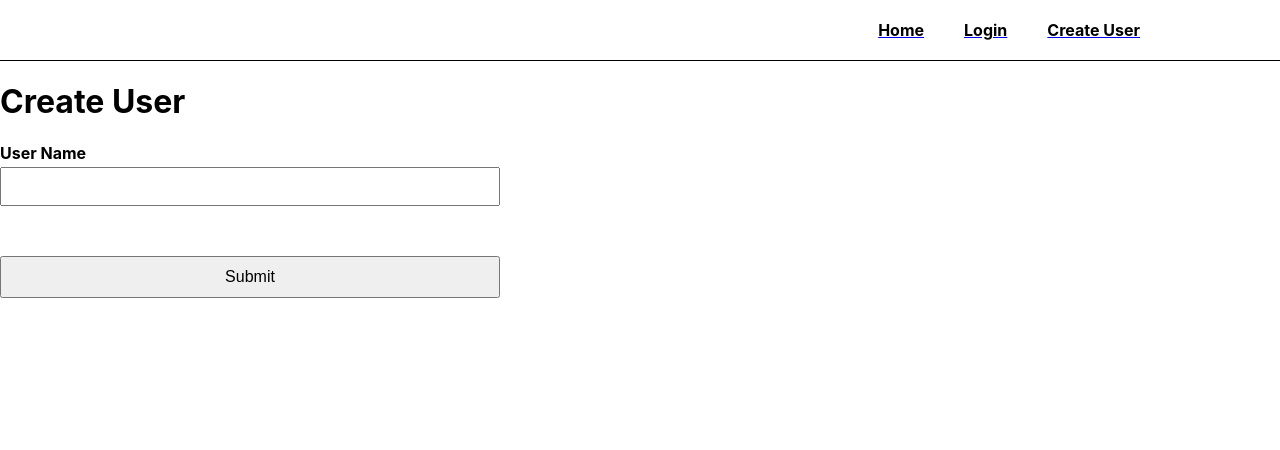
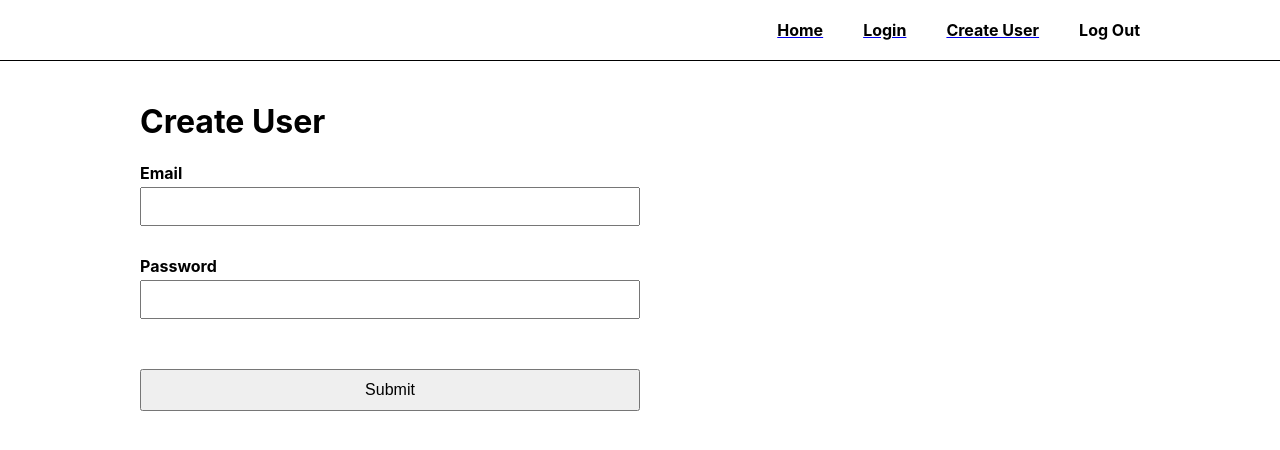
Before and after one commit to jasonliny/dm3193_exercise-six, a React (Create React App) app: page /create in a window 1280 px wide. Shown: the top 450 px of the page. Built offline with nearby package versions, Linux system fonts and the light colour scheme; no server answers.

Commit message:
Setup creating user, user profile, and logging out

```diff
--- a/src/App.js
+++ b/src/App.js
@@ -3,7 +3,7 @@
 import { initializeApp } from "firebase/app";
 import {
   getAuth,
-  createUserWithEmailAndPassword,
+  // createUserWithEmailAndPassword,
   onAuthStateChanged,
 } from "firebase/auth";
 
@@ -15,7 +15,7 @@
 import LoginPage from "./pages/Login";
 import UserProfilePage from "./pages/UserProfile";
 
-import Header from "./components/Header";
+// import Header from "./components/Header";
 
 const firebaseConfig = {
   apiKey: "AIzaSyAZ-QvGyKiP8YVv-JWxNTrT1a5bWiM1NEs",
@@ -26,26 +26,11 @@
   appId: "1:1008656341652:web:fce2b13579e70beab17281",
 };
 
-const router = createBrowserRouter([
-  {
-    path: "/",
-    element: <UserProfilePage />,
-  },
-  {
-    path: "/login",
-    element: <LoginPage />,
-  },
-  {
-    path: "/create",
-    element: <CreateUserPage />,
-  },
-]);
-
 function App() {
-  const [AppInitialized, setAppInitialized] = useState(false);
-  const [IsLoading, setIsLoading] = useState(true);
-  const [IsLoggedIn, setIsLoggedIn] = useState(false);
-  const [UserInformation, setUserInformation] = useState({});
+  const [appInitialized, setAppInitialized] = useState(false);
+  const [isLoading, setIsLoading] = useState(true);
+  const [isLoggedIn, setIsLoggedIn] = useState(false);
+  const [userInformation, setUserInformation] = useState({});
 
   useEffect(() => {
     initializeApp(firebaseConfig);
@@ -53,7 +38,7 @@
   }, []);
 
   useEffect(() => {
-    if (AppInitialized) {
+    if (appInitialized) {
       const auth = getAuth();
       onAuthStateChanged(auth, (user) => {
         if (user) {
@@ -63,13 +48,50 @@
           setUserInformation({});
           setIsLoggedIn(false);
         }
+        setIsLoading(false);
       });
     }
-  }, [AppInitialized]);
+  }, [appInitialized]);
+
+  console.log(userInformation);
+
+  const router = createBrowserRouter([
+    {
+      path: "/",
+      element: (
+        <UserProfilePage
+          isLoading={isLoading}
+          isLoggedIn={isLoggedIn}
+          userInformation={userInformation}
+          setIsLoggedIn={setIsLoggedIn}
+          setUserInformation={setUserInformation}
+        />
+      ),
+    },
+    {
+      path: "/login",
+      element: (
+        <LoginPage
+          isLoggedIn={isLoggedIn}
+          setIsLoggedIn={setIsLoggedIn}
+          setUserInformation={setUserInformation}
+        />
+      ),
+    },
+    {
+      path: "/create",
+      element: (
+        <CreateUserPage
+          isLoggedIn={isLoggedIn}
+          setIsLoggedIn={setIsLoggedIn}
+          setUserInformation={setUserInformation}
+        />
+      ),
+    },
+  ]);
 
   return (
     <div className="App">
-      <Header />
       <RouterProvider router={router} />
     </div>
   );
--- a/src/components/CreateUserForm.js
+++ b/src/components/CreateUserForm.js
@@ -1,10 +1,12 @@
 import React from "react";
 
-function CreateUserForm() {
+function CreateUserForm({ signUpUser }) {
   return (
-    <form className="FormElement">
-      <label htmlFor="userName">User Name</label>
-      <input type="text" name="userName" />
+    <form className="FormElement" onSubmit={(e) => signUpUser(e)}>
+      <label htmlFor="email">Email</label>
+      <input type="email" name="email" />
+      <label htmlFor="password">Password</label>
+      <input type="password" name="password" />
 
       <button type="submit">Submit</button>
     </form>
--- a/src/components/Header.js
+++ b/src/components/Header.js
@@ -1,18 +1,30 @@
 import React from "react";
+import { Link } from "react-router-dom";
+import { getAuth, signOut } from "firebase/auth";
 
-function Header() {
+function Header({ setIsLoggedIn, setUserInformation }) {
+  function logout() {
+    const auth = getAuth();
+    signOut(auth)
+      .then(() => {
+        setUserInformation({});
+        setIsLoggedIn(false);
+      })
+      .catch((error) => console.warn(error));
+  }
   return (
     <header>
       <nav>
-        <a href="/">
+        <Link to="/">
           <p>Home</p>
-        </a>
-        <a href="/login">
+        </Link>
+        <Link to="/login">
           <p>Login</p>
-        </a>
-        <a href="/create">
+        </Link>
+        <Link to="/create">
           <p>Create User</p>
-        </a>
+        </Link>
+        <p onClick={() => logout()}>Log Out</p>
       </nav>
     </header>
   );
--- a/src/pages/CreateUser.js
+++ b/src/pages/CreateUser.js
@@ -1,12 +1,63 @@
-import React from "react";
+// import userEvent from "@testing-library/user-event";
+import { useNavigate } from "react-router";
+import { createUserWithEmailAndPassword, getAuth } from "firebase/auth";
+import React, { useCallback, useState, useEffect } from "react";
 import CreateUserForm from "../components/CreateUserForm";
+import Header from "../components/Header";
 
-function CreateUserPage() {
+function CreateUserPage({ isLoggedIn, setIsLoggedIn, setUserInformation }) {
+  const [errors, setErrors] = useState();
+  const navigate = useNavigate();
+
+  useEffect(() => {
+    if (isLoggedIn) navigate("/");
+  }, [isLoggedIn]);
+
+  const signUpUser = useCallback(
+    (e) => {
+      e.preventDefault();
+
+      const email = e.currentTarget.email.value;
+      const password = e.currentTarget.password.value;
+
+      console.log(email, password);
+
+      const auth = getAuth();
+
+      createUserWithEmailAndPassword(auth, email, password)
+        .then((userCredential) => {
+          const user = userCredential.user;
+          setIsLoggedIn(true);
+          setUserInformation({
+            email: user.email,
+            displayName: user.displayName,
+            uid: user.uid,
+            accessToken: user.accessToken,
+          });
+          setErrors();
+        })
+        .catch((error) => {
+          const errorCode = error;
+          const errorMessage = error.message;
+          console.warn({ error, errorCode, errorMessage });
+          setErrors(errorMessage);
+        });
+    },
+    [setErrors, setIsLoggedIn, setUserInformation]
+  );
+
   return (
-    <div>
-      <h1>Create User</h1>
-      <CreateUserForm />
-    </div>
+    <>
+      <Header
+        setIsLoggedIn={setIsLoggedIn}
+        setUserInformation={setUserInformation}
+      />
+      <div className="PageWrapper">
+        <h1>Create User</h1>
+        <CreateUserForm signUpUser={signUpUser} />
+        <p>{errors}</p>
+      </div>
+    </>
   );
 }
 export default CreateUserPage;
--- a/src/pages/Login.js
+++ b/src/pages/Login.js
@@ -1,12 +1,24 @@
-import React from "react";
+import React, { useEffect } from "react";
+import { useNavigate } from "react-router";
 import LoginForm from "../components/LoginForm";
+import Header from "../components/Header";
 
-function LoginPage() {
+function LoginPage({ isLoggedIn }) {
+  const navigate = useNavigate();
+
+  useEffect(() => {
+    if (isLoggedIn) navigate("/");
+  }, [isLoggedIn]);
+
   return (
-    <div>
-      <h1>Login</h1>
-      <LoginForm />
-    </div>
+    <>
+      <Header />
+
+      <div className="PageWrapper">
+        <h1>Login</h1>
+        <LoginForm />
+      </div>
+    </>
   );
 }
 export default LoginPage;
--- a/src/pages/UserProfile.js
+++ b/src/pages/UserProfile.js
@@ -1,10 +1,42 @@
-import React from "react";
+import React, { useEffect } from "react";
+import { useNavigate } from "react-router";
+import Header from "../components/Header";
 
-function UserProfilePage() {
+function UserProfilePage({
+  isLoading,
+  isLoggedIn,
+  userInformation,
+  setIsLoggedIn,
+  setUserInformation,
+}) {
+  const navigate = useNavigate();
+
+  useEffect(() => {
+    if (!isLoggedIn && isLoading) navigate("/login");
+  }, [isLoggedIn]);
+
   return (
-    <div>
-      <h1>User Profile</h1>
-    </div>
+    <>
+      <Header
+        setIsLoggedIn={setIsLoggedIn}
+        setUserInformation={setUserInformation}
+      />
+      <div className="PageWrapper">
+        <h1>User Profile</h1>
+        <p>
+          <strong>Display Name: </strong>
+          {userInformation.displayName}
+        </p>
+        <p>
+          <strong>Email: </strong>
+          {userInformation.email}
+        </p>
+        <p>
+          <strong>UID: </strong>
+          {userInformation.uid}
+        </p>
+      </div>
+    </>
   );
 }
 export default UserProfilePage;
```
